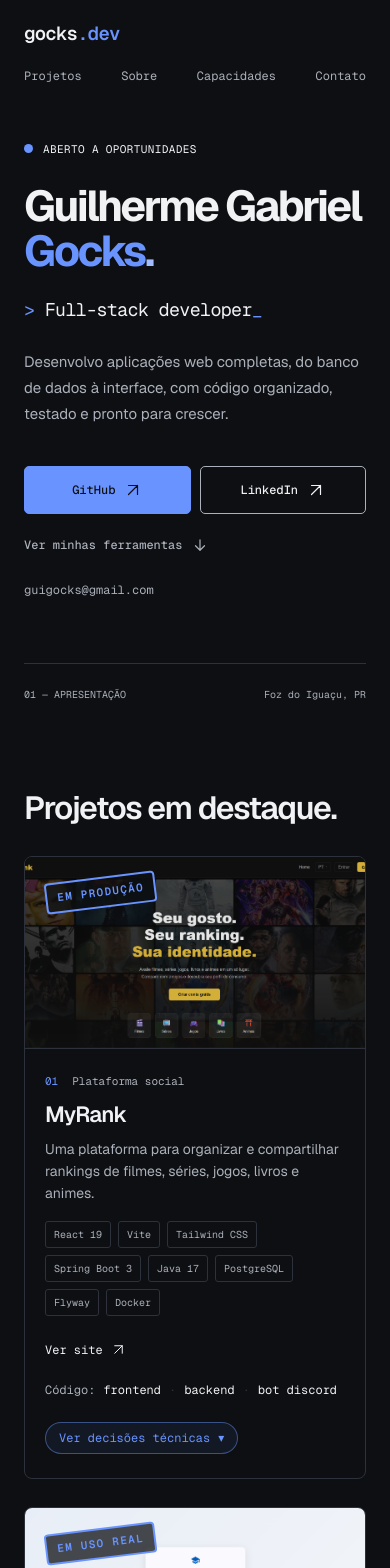
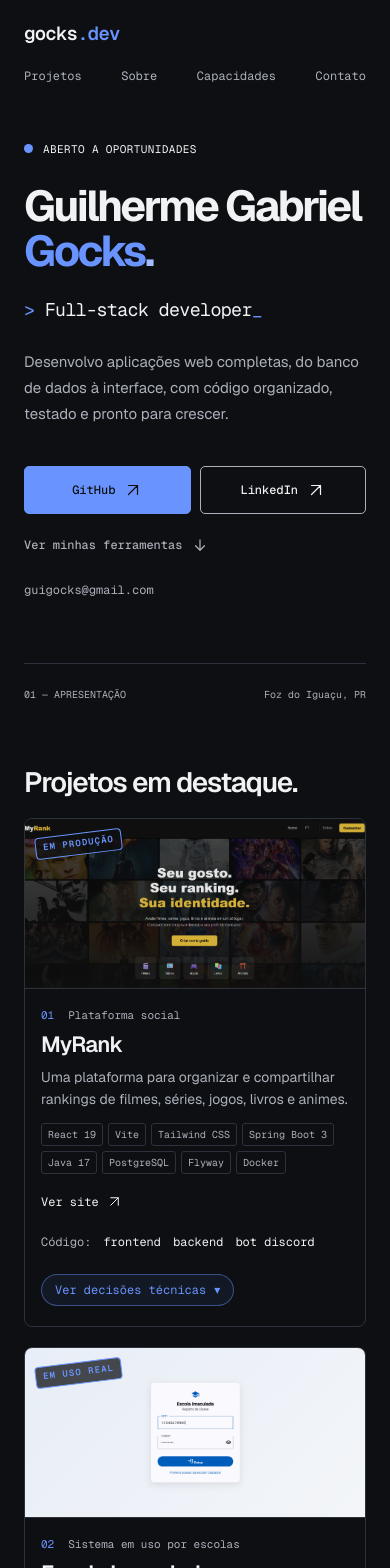
Before and after one commit to guiGocksAfK/GuiGocks-Portfolio, a Next.js app: page / in a window 390 px wide. Shown: the top 1568 px of the page. Built offline with nearby package versions, Linux system fonts and the light colour scheme.

Commit message:
style: seção de projetos mais compacta no celular

```diff
--- a/src/app/globals.css
+++ b/src/app/globals.css
@@ -942,6 +942,23 @@ html[data-build='pending'] .stage-holes { position: absolute; inset: 0; z-index:
   .about-story-robot { right: 12px; }
   .project-details { padding: 24px 20px; }
   .placeholder-number { font-size: 48px; }
+  /* Phones (the Galaxy A55's 412px as the reference): sections closer to the line above them, smaller titles, and
+     project cards compact enough to see one whole on the screen. */
+  main .projects-section, main .about-section, main .capabilities-section { padding-top: 36px; }
+  main :is(.projects-section, .about-section, .capabilities-section, .contact-section) h2 { font-size: 28px; margin-bottom: 20px; }
+  .project-list { gap: 20px; }
+  main .project-visual { aspect-ratio: 2 / 1; }
+  .stamp-area { top: 10px; left: 10px; }
+  .project-stamp { padding: 3px 7px; font-size: 9px; border-width: 1.5px; }
+  main .project-details { padding: 18px 16px 20px; }
+  .project-eyebrow { margin-bottom: 8px; }
+  .project-description { margin-top: 8px; }
+  .project-stack { gap: 5px; margin-top: 12px; }
+  .project-stack li { padding: 3px 6px; }
+  .project-links { column-gap: 18px; margin-top: 8px; }
+  .project-links a { min-height: 40px; }
+  .project-code { column-gap: 12px; }
+  .code-separator { display: none; }
   .social-links { gap: 9px; }
   .social-link { padding-left: 12px; padding-right: 12px; }
 }
```
